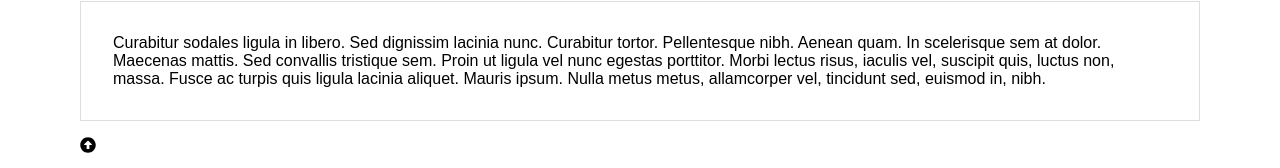
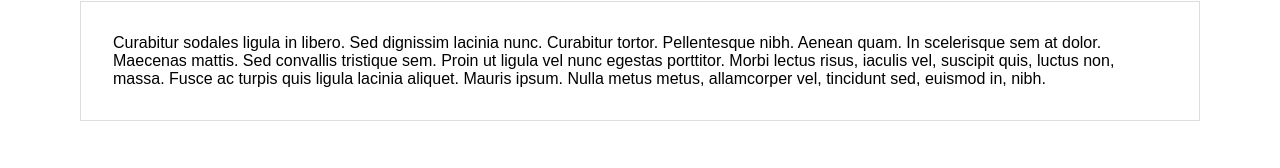
Before and after one commit to clrko/wild-thunder, a React (Create React App) app: page / in a window 1280 px wide. Shown: the part 691-859 px from the top of the page. Built offline with nearby package versions, Linux system fonts and the light colour scheme.

Commit message:
imported the ScrollToTop css file and refactor the code

```diff
--- a/src/components/shared/ScrollToTop.js
+++ b/src/components/shared/ScrollToTop.js
@@ -2,6 +2,8 @@ import React, { Component } from "react";
 
 import { FontAwesomeIcon } from '@fortawesome/react-fontawesome'
 import { faArrowAltCircleUp } from '@fortawesome/free-solid-svg-icons'
+
+import "./ScrollToTop.css"
 
 class ScrollToTop extends Component {
     state = {
@@ -13,7 +15,7 @@ class ScrollToTop extends Component {
     document.addEventListener("scroll", event =>  this.toggleVisibility())
     }
 
-    /* check if the scroll position and if the page is scrolled to 300px then the state is changed to true */
+    /* check the scroll position and if the page is scrolled to 300px then the state is changed to true */
     toggleVisibility() {
       (window.pageYOffset > 300) ?  this.setState({ is_visible: true}) : this.setState({ is_visible: false});
     }
@@ -30,9 +32,9 @@ class ScrollToTop extends Component {
     render() {
       return (
         <div className="scroll-to-top">
-
-              <FontAwesomeIcon icon={faArrowAltCircleUp} onClick={() => this.scrollToTop()} />
-              {/* {this.state.is_visible && ()} */}
+              {this.state.is_visible && (
+                <FontAwesomeIcon icon={faArrowAltCircleUp} onClick={() => this.scrollToTop()} />
+              )}
         </div>
       );
     };
```
